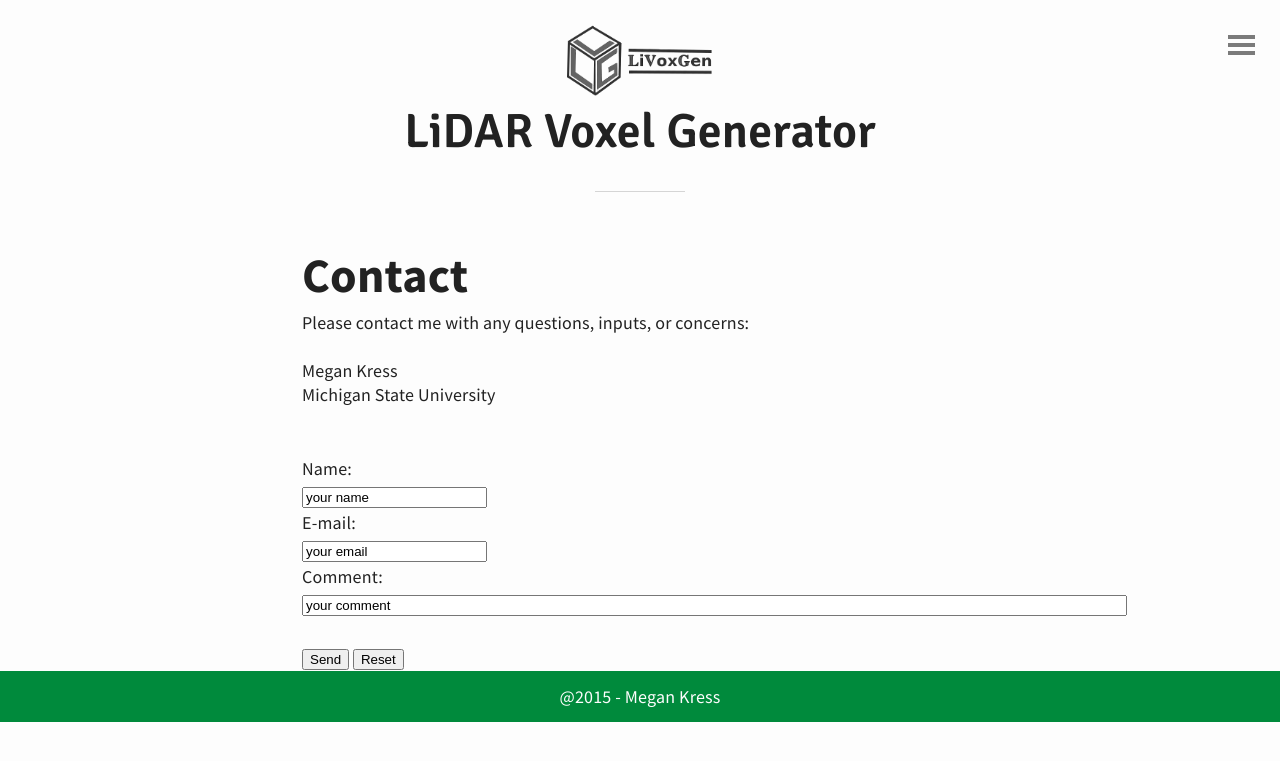
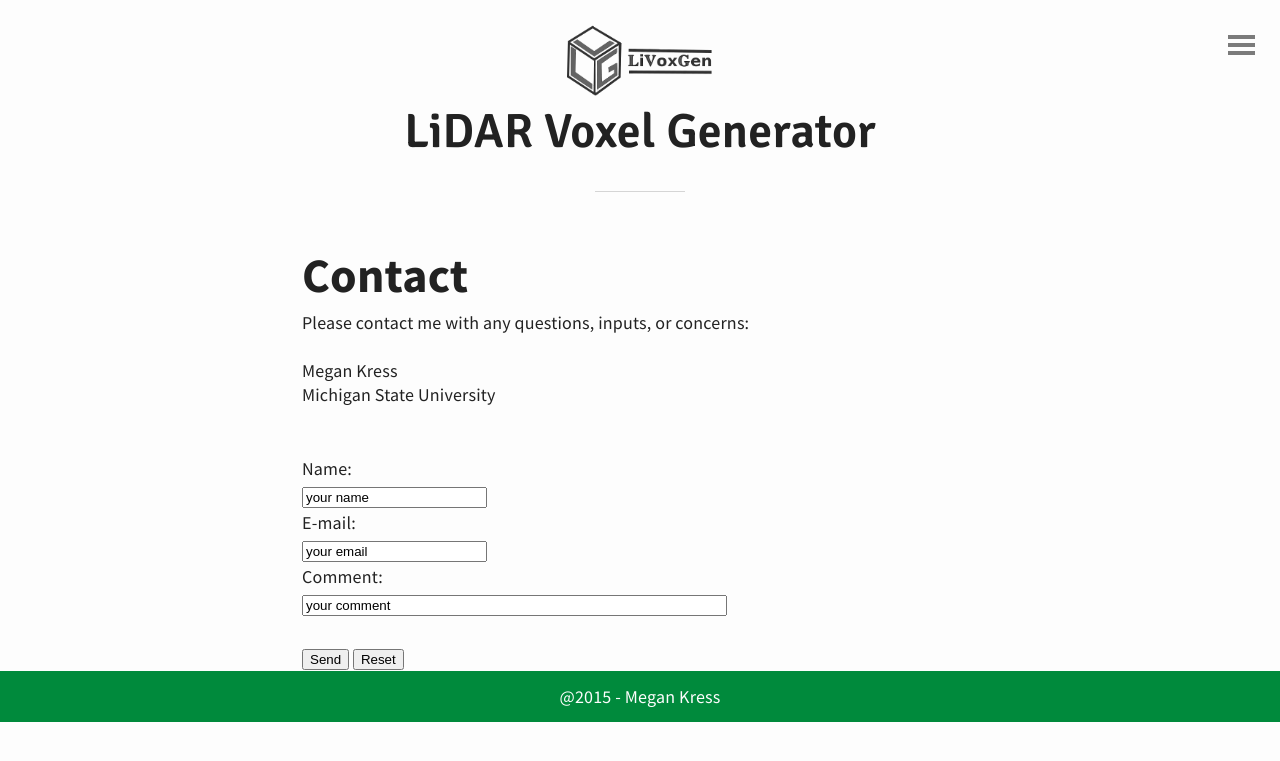
Before and after one commit to MeganKress/LiVoxGen, a Jekyll site: the page built from contact.md, in a window 1280 px wide. Shown: the top 761 px of the page. Built offline with Jekyll 4.4.1, drawn with Linux system fonts in a browser that asks for light colours.

Commit message:
Update contact.md

```diff
--- a/contact.md
+++ b/contact.md
@@ -20,7 +20,7 @@ Name:<br>
 E-mail:<br>
 <input type="text" name="mail" value="your email"><br>
 Comment:<br>
-<input type="text" name="comment" value="your comment" size="100"><br><br>
+<input type="text" name="comment" value="your comment" size="50"><br><br>
 <input type="submit" value="Send">
 <input type="reset" value="Reset">
 </form>
```
